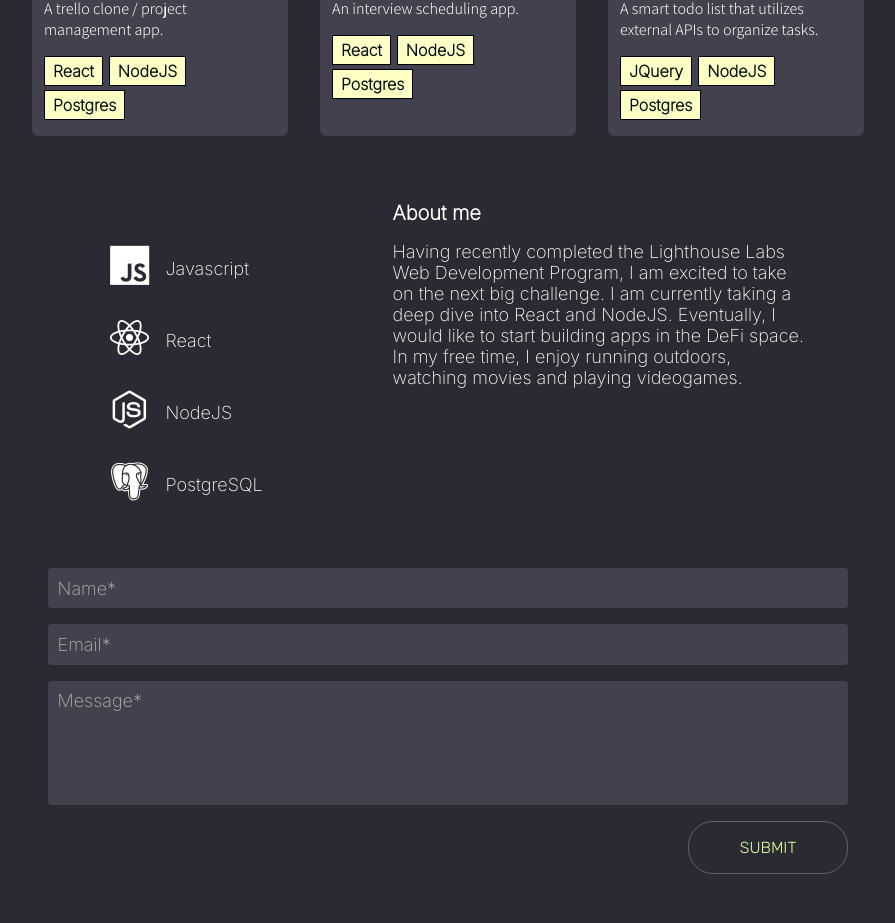
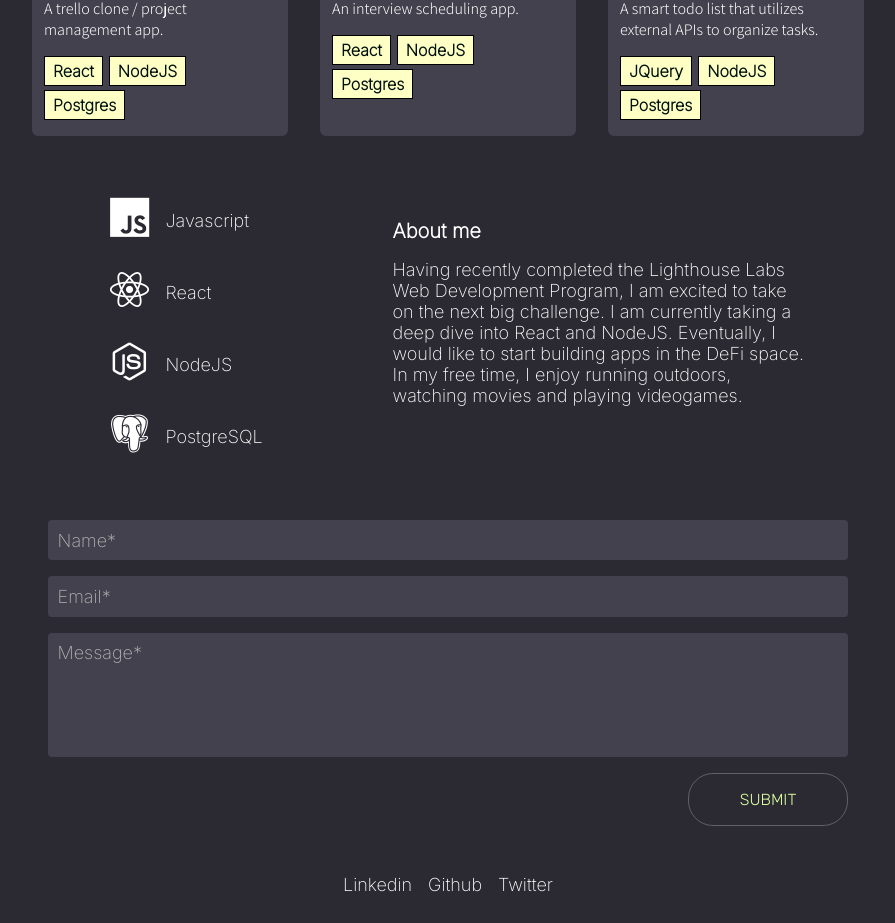
Before and after one commit to WebDevBernard/Portfolio, a Next.js app: page / in a window 1280 px wide. Shown: the part 819-1742 px from the top of the page, without its empty margins (192-1087 px from the left). Built offline with nearby package versions, Linux system fonts and the light colour scheme.

Commit message:
fixed about section centering and reupload resume

```diff
--- a/components/About/About.module.css
+++ b/components/About/About.module.css
@@ -1,7 +1,7 @@
 .title {
-  margin-top: 3rem;
   display: flex;
   justify-content: space-evenly;
+  align-items: center;
   font-size: 18px;
 }
 
```
Also changed, not shown: 1 other file (tests, documents, lock files or other folders).
